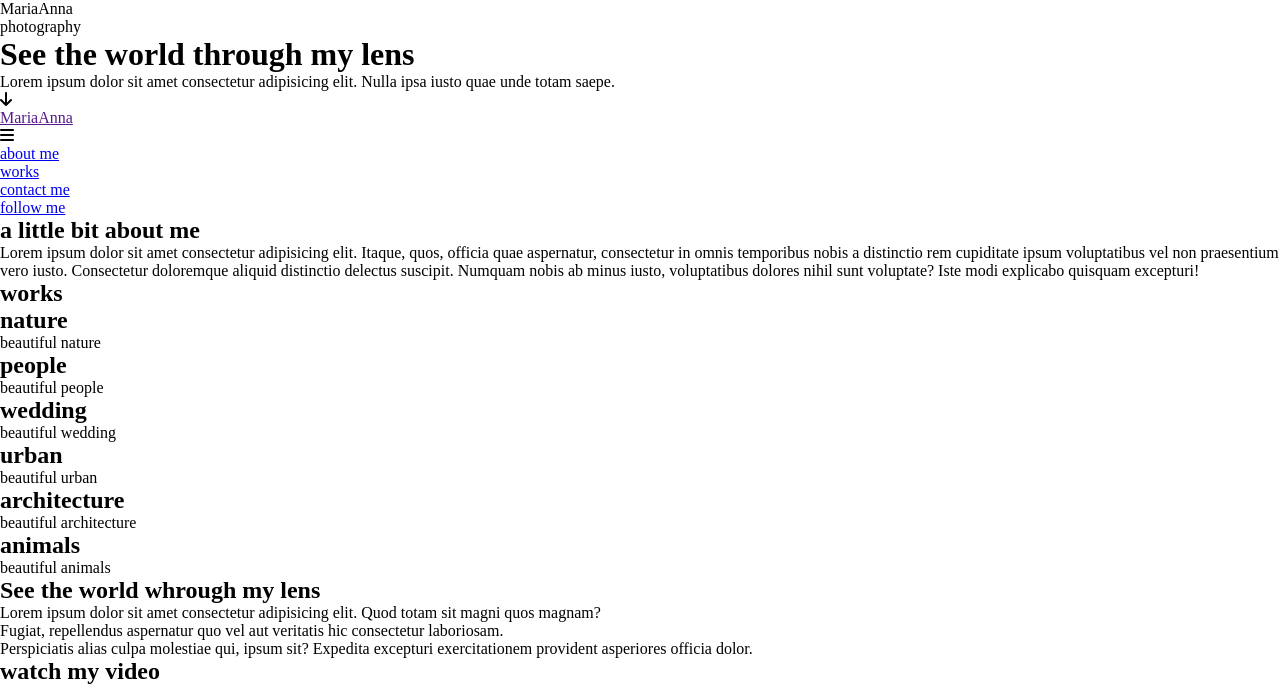
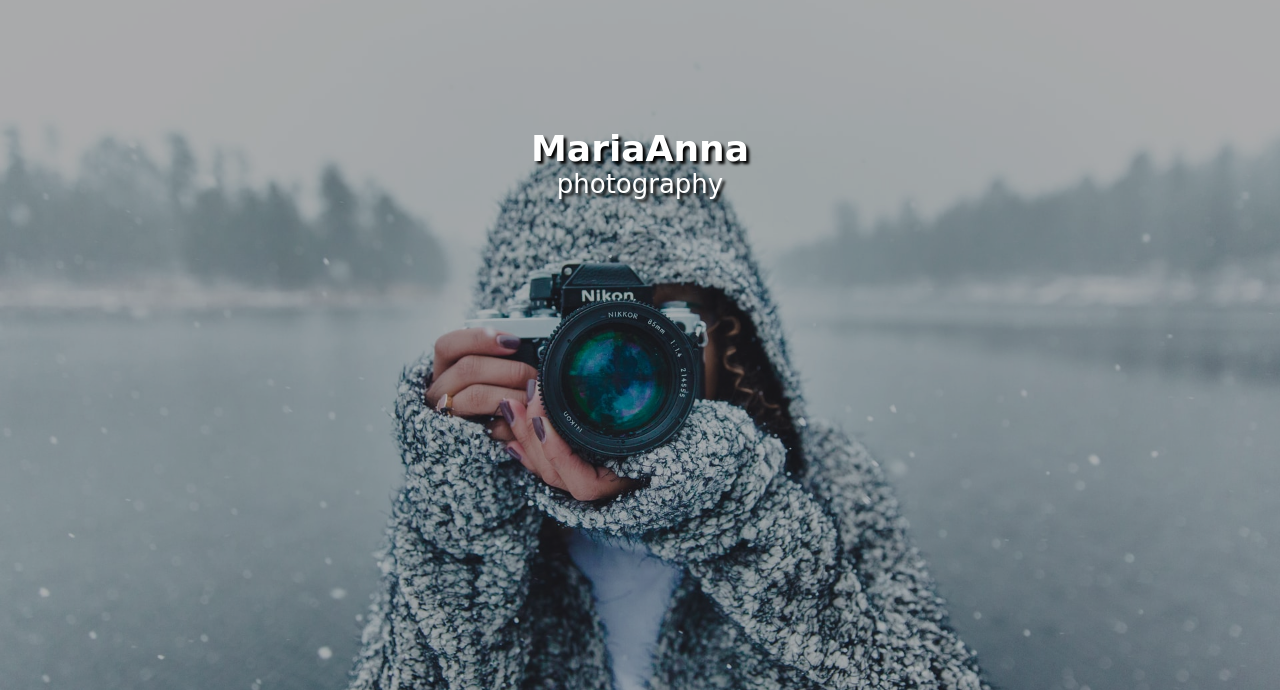
Before and after one commit to greg6589/Photography, a plain HTML site: page index.html in a window 1280 px wide. Shown: the top 690 px of the page. Drawn offline with nearby package versions, Linux system fonts and the light colour scheme; a web font is replaced by a local one.

Commit message:
add styles to header 360px portrait

```diff
--- a/index.html
+++ b/index.html
@@ -12,12 +12,16 @@
 
 <body>
     <header>
-        <p>MariaAnna</p>
-        <p>photography</p>
-        <h1>See the world through my lens</h1>
-        <p>Lorem ipsum dolor sit amet consectetur adipisicing elit. Nulla ipsa iusto quae unde totam saepe.</p>
-        <div>
-            <span class="fas fa-arrow-down" data-icon="arrow" aria-hidden="true"></span>
+        <div class="wrap">
+            <div class="title">
+                <h1>MariaAnna</h1>
+                <p>photography</p>
+            </div>
+            <h2>See the world through my lens</h2>
+            <p>Lorem ipsum dolor sit amet consectetur adipisicing elit. Nulla ipsa iusto quae unde totam saepe.</p>
+            <div>
+                <span class="fas fa-arrow-down" data-icon="arrow" aria-hidden="true"></span>
+            </div>
         </div>
     </header>
     <nav>
--- a/style.css
+++ b/style.css
@@ -1,5 +1,67 @@
+@import url('https://fonts.googleapis.com/css2?family=Cormorant+Garamond:wght@300&family=Ephesis&display=swap');
+
+
 * {
     margin: 0;
     padding: 0;
     box-sizing: border-box;
 }
+
+header {
+    background-image: url(img/header.jpg);
+    background-position: center;
+    background-size: cover;
+    color: white;
+    height: 95vh;
+
+}
+
+.wrap {
+    height: 95vh;
+    background-color: rgba(0, 0, 0, 0.3);
+    text-shadow: 3px 3px 3px black;
+    font-family: 'Cormorant Garamond', serif;
+    text-align: center;
+}
+
+.wrap p {
+    font-size: 20px;
+}
+
+.wrap h2 {
+    font-size: 40px;
+    padding-top: 60%;
+}
+
+.title {
+    font-family: 'Ephesis', cursive;
+    padding: 10%;
+}
+
+.title h1 {
+    font-size: 36px;
+}
+
+.title p {
+    font-size: 26px;
+}
+
+.fa-arrow-down {
+    font-size: 30px;
+    padding-top: 10px;
+    animation: arrowMove 1s ease 5s infinite;
+}
+
+@keyframes arrowMove {
+    0% {
+        padding-top: 10px;
+    }
+
+    50% {
+        padding-top: 20px;
+    }
+
+    100% {
+        padding-top: 10px;
+    }
+}
```
